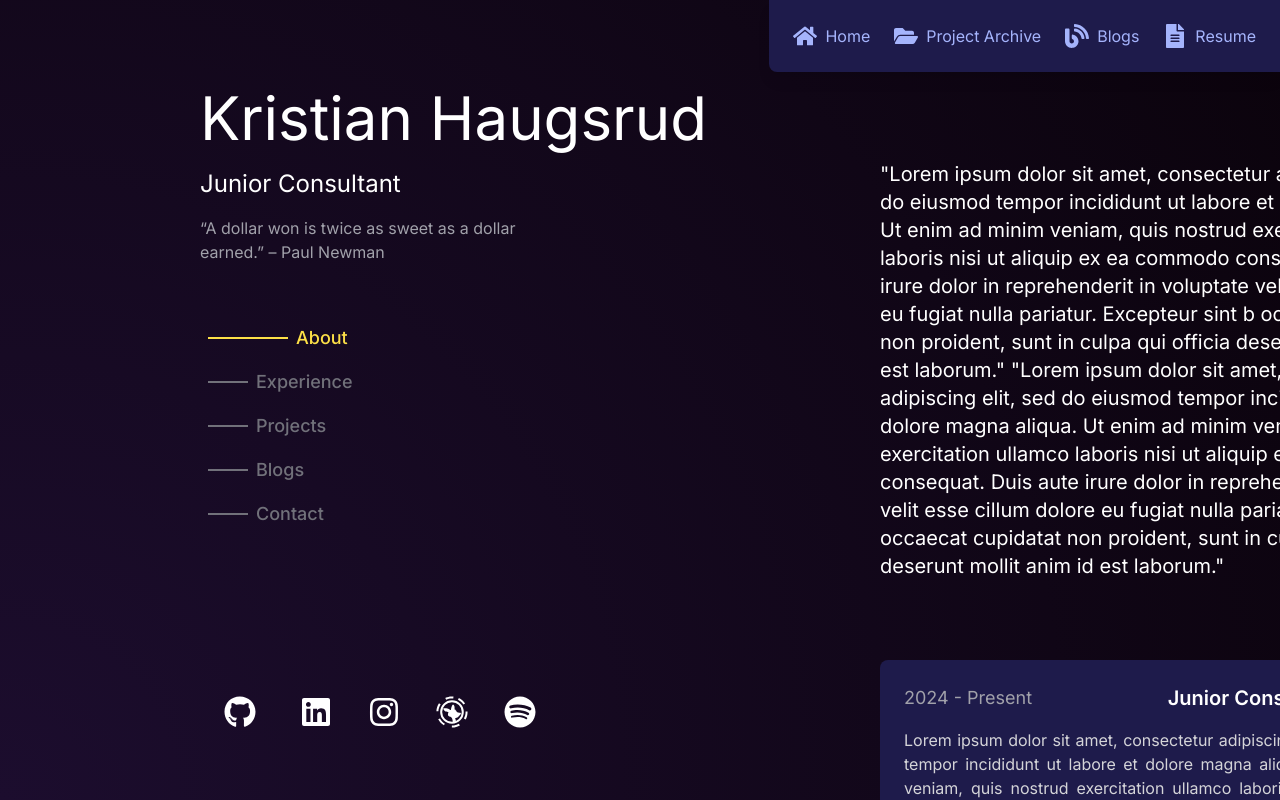
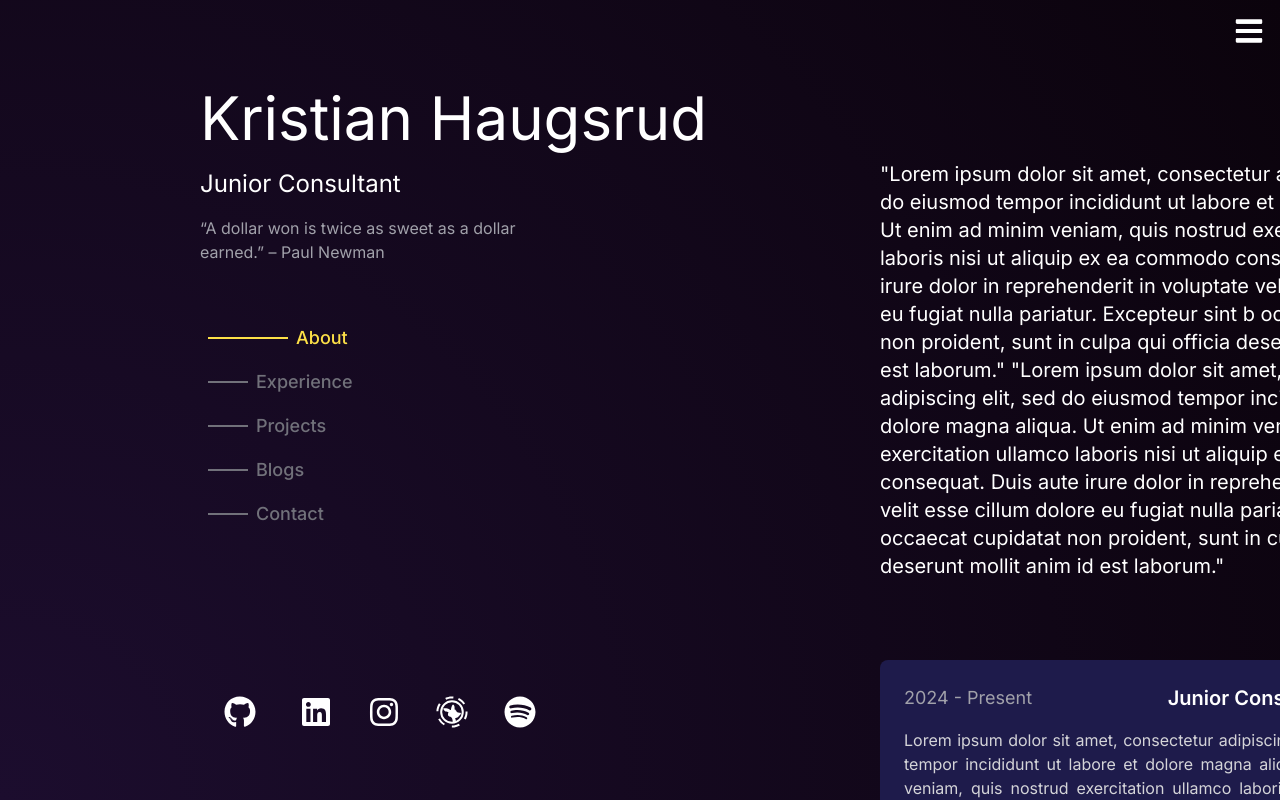
Before and after one commit to Konge5678/Portfolio, a Next.js app: page / in a window 1280 px wide. Shown: the top 800 px of the page. Built offline with nearby package versions, Linux system fonts and the light colour scheme.

Commit message:
Added a hambugermenu for easy navigation to the other pages

```diff
--- a/src/app/layout.tsx
+++ b/src/app/layout.tsx
@@ -1,6 +1,7 @@
 import type { Metadata } from "next";
 import { Inter } from "next/font/google";
 import "./globals.css";
+import HamburgerMenu from "../components/HamburgerMenu";
 
 const inter = Inter({ subsets: ["latin"] });
 
@@ -16,7 +17,10 @@ export default function RootLayout({
 }>) {
   return (
     <html lang="en">
-      <body className={inter.className}>{children}</body>
+      <body className={inter.className}>
+        <HamburgerMenu />
+        {children}
+      </body>
     </html>
   );
 }
--- a/src/app/page.tsx
+++ b/src/app/page.tsx
@@ -1,4 +1,3 @@
-import Header from "../components/header";
 import PersonCard from "../components/Cards/PersonCard";
 import AboutText from "../components/AboutText";
 import ExperienceCard from "../components/Cards/ExperienceCard";
@@ -6,11 +5,12 @@ import CardLink from "../components/CardLink";
 import ProjectCard from "../components/Cards/ProjectCard";
 import BlogCard from "../components/Cards/BlogCard";
 import ContactCard from "@/components/Cards/ContactCard";
+import HamburgerMenu from "@/components/HamburgerMenu";
 
 export default function Home() {
   return (
     <div className="relative flex flex-col lg:flex-row min-h-screen">
-      <Header /> {}
+      <HamburgerMenu />
       <div className="w-full lg:w-auto lg:sticky lg:top-10 lg:min-w-[600px] lg:h-screen ml-40">
         <PersonCard />
       </div>
@@ -70,7 +70,9 @@ export default function Home() {
               { tag: "Typescript", link: "#" },
             ]}
             image="https://via.placeholder.com/150"
-            date="2024" githubLink={""} />
+            date="2024"
+            githubLink={""}
+          />
           <ProjectCard
             title="Project 1"
             description="Lorem ipsum dolor sit amet, consectetur adipiscing elit, sed do eiusmod tempor incididunt ut labore et dolore magna aliqua. Ut enim ad minim veniam, quis nostrud exercitation ullamco laboris nisi ut aliquip ex ea commodo consequat."
@@ -80,7 +82,9 @@ export default function Home() {
               { tag: "Typescript", link: "#" },
             ]}
             image="https://via.placeholder.com/150"
-            date="2024" githubLink={""} />
+            date="2024"
+            githubLink={""}
+          />
           <ProjectCard
             title="Project 1"
             description="Lorem ipsum dolor sit amet, consectetur adipiscing elit, sed do eiusmod tempor incididunt ut labore et dolore magna aliqua. Ut enim ad minim veniam, quis nostrud exercitation ullamco laboris nisi ut aliquip ex ea commodo consequat."
@@ -90,7 +94,9 @@ export default function Home() {
               { tag: "Typescript", link: "#" },
             ]}
             image="https://via.placeholder.com/150"
-            date="2024" githubLink={""} />
+            date="2024"
+            githubLink={""}
+          />
           <CardLink title="View all projects" link="/Projects" />
         </div>
         <div id="blogs" className="space-y-6 mt-10">
@@ -99,23 +105,26 @@ export default function Home() {
             description="Lorem ipsum dolor sit amet, consectetur adipiscing elit, sed do eiusmod tempor incididunt ut labore et dolore
             magna aliqua. Ut enim ad minim veniam, quis nostrud exercitation ullamco laboris nisi ut aliquip ex ea commodo consequat."
             image="https://via.placeholder.com/150"
-            date="2024" />
+            date="2024"
+          />
           <BlogCard
             title="Blog 1"
             description="Lorem ipsum dolor sit amet, consectetur adipiscing elit, sed do eiusmod tempor incididunt ut labore et dolore
             magna aliqua. Ut enim ad minim veniam, quis nostrud exercitation ullamco laboris nisi ut aliquip ex ea commodo consequat."
             image="https://via.placeholder.com/150"
-            date="2024" />
+            date="2024"
+          />
           <BlogCard
             title="Blog 1"
             description="Lorem ipsum dolor sit amet, consectetur adipiscing elit, sed do eiusmod tempor incididunt ut labore et dolore
             magna aliqua. Ut enim ad minim veniam, quis nostrud exercitation ullamco laboris nisi ut aliquip ex ea commodo consequat."
             image="https://via.placeholder.com/150"
-            date="2024" />
+            date="2024"
+          />
           <CardLink title="View all blogs" link="/Blogs" />
         </div>
         <div id="contact" className="space-y-6 mb-10">
-          <ContactCard/>
+          <ContactCard />
         </div>
       </div>
     </div>
--- a/src/components/CardLink.tsx
+++ b/src/components/CardLink.tsx
@@ -7,7 +7,9 @@ interface CardLinkProps {
 
 const CardLink = ({ title, link }: CardLinkProps) => {
   return (
-    <a href={link} className="text-white w-[600px] p-6 hover:text-yellow-300 transition-colors duration-500">
+    <a
+      href={link}
+      className="text-white w-[600px] p-6 hover:text-yellow-300 transition-colors duration-500">
       <h1 className="text-2xl font-semibold flex items-center">
         {title} <MdOutlineArrowOutward className="ml-2" />
       </h1>
--- a/src/components/Cards/ProjectCard.tsx
+++ b/src/components/Cards/ProjectCard.tsx
@@ -12,7 +12,14 @@ interface ProjectCardProps {
   githubLink: string;
 }
 
-const ProjectCard = ({ title, description, tags, image, date, githubLink }: ProjectCardProps) => {
+const ProjectCard = ({
+  title,
+  description,
+  tags,
+  image,
+  date,
+  githubLink,
+}: ProjectCardProps) => {
   return (
     <div className="relative text-white w-[600px] p-6 bg-indigo-950 rounded-lg group hover:bg-indigo-900 transition-colors duration-300">
       <div className="flex justify-between items-start">
@@ -39,8 +46,7 @@ const ProjectCard = ({ title, description, tags, image, date, githubLink }: Proj
         href={githubLink}
         target="_blank"
         rel="noopener noreferrer"
-        className="absolute bottom-4 right-4 text-indigo-300 hover:text-yellow-300 transition-colors duration-300"
-      >
+        className="absolute bottom-4 right-4 text-indigo-300 hover:text-yellow-300 transition-colors duration-300">
         <FaGithub className="text-2xl" />
       </a>
     </div>
--- /dev/null
+++ b/src/components/HamburgerMenu.tsx
@@ -0,0 +1,59 @@
+"use client";
+
+import { useState } from "react";
+import {
+  FaBars,
+  FaTimes,
+  FaHome,
+  FaFileAlt,
+  FaProjectDiagram,
+} from "react-icons/fa";
+import { BiLogoBlogger } from "react-icons/bi";
+
+export default function HamburgerMenu() {
+  const [isOpen, setIsOpen] = useState(false);
+
+  const toggleMenu = () => {
+    setIsOpen(!isOpen);
+  };
+
+  return (
+    <div className="fixed top-0 right-0 z-50 p-4">
+      <button
+        onClick={toggleMenu}
+        className="text-white text-3xl focus:outline-none transition-transform duration-300 transform hover:scale-110">
+        <div className="transition-opacity duration-300">
+          {isOpen ? <FaTimes /> : <FaBars />}
+        </div>
+      </button>
+      {isOpen && (
+        <div className="absolute right-0 mt-2 py-2 w-48 bg-indigo-950 rounded-lg shadow-xl">
+          <a
+            href="/"
+            className="flex items-center px-4 py-2 text-white hover:bg-indigo-800 hover:text-yellow-300 transition-colors duration-300"
+            onClick={() => setIsOpen(false)}>
+            <FaHome className="mr-2" /> Home
+          </a>
+          <a
+            href="/Resume"
+            className="flex items-center px-4 py-2 text-white hover:bg-indigo-800 hover:text-yellow-300 transition-colors duration-300"
+            onClick={() => setIsOpen(false)}>
+            <FaFileAlt className="mr-2" /> Resume
+          </a>
+          <a
+            href="/Projects"
+            className="flex items-center px-4 py-2 text-white hover:bg-indigo-800 hover:text-yellow-300 transition-colors duration-300"
+            onClick={() => setIsOpen(false)}>
+            <FaProjectDiagram className="mr-2" /> Projects
+          </a>
+          <a
+            href="/Blogs"
+            className="flex items-center px-4 py-2 text-white hover:bg-indigo-800 hover:text-yellow-300 transition-colors duration-300"
+            onClick={() => setIsOpen(false)}>
+            <BiLogoBlogger className="mr-2" /> Blogs
+          </a>
+        </div>
+      )}
+    </div>
+  );
+}
--- a/src/components/header.tsx
+++ /dev/null
@@ -1,39 +0,0 @@
-import React from "react";
-import { FaHome, FaFolderOpen, FaBlog, FaFileAlt } from "react-icons/fa";
-
-const Header = () => {
-  return (
-    <div className="fixed top-0 right-0 p-6 bg-indigo-950 rounded-bl-lg shadow-lg text-white flex space-x-6 z-50">
-      <a
-        href="/"
-        className="text-indigo-300 hover:text-yellow-300 transition-colors duration-300 flex items-center space-x-2"
-      >
-        <FaHome className="text-2xl" />
-        <span>Home</span>
-      </a>
-      <a
-        href="/Projects"
-        className="text-indigo-300 hover:text-yellow-300 transition-colors duration-300 flex items-center space-x-2"
-      >
-        <FaFolderOpen className="text-2xl" />
-        <span>Project Archive</span>
-      </a>
-      <a
-        href="/Blogs"
-        className="text-indigo-300 hover:text-yellow-300 transition-colors duration-300 flex items-center space-x-2"
-      >
-        <FaBlog className="text-2xl" />
-        <span>Blogs</span>
-      </a>
-      <a
-        href="/Resume"
-        className="text-indigo-300 hover:text-yellow-300 transition-colors duration-300 flex items-center space-x-2"
-      >
-        <FaFileAlt className="text-2xl" />
-        <span>Resume</span>
-      </a>
-    </div>
-  );
-};
-
-export default Header;
```
